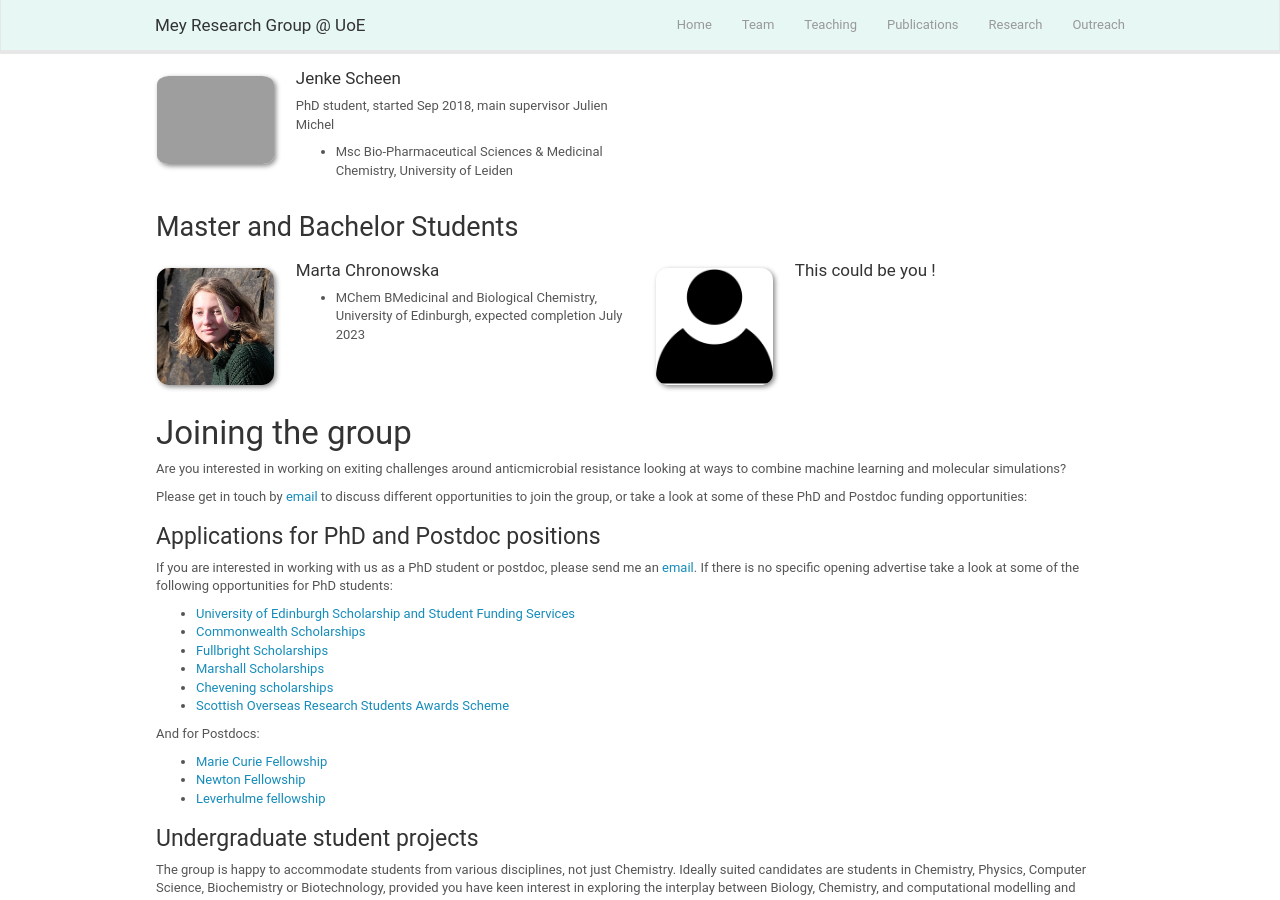
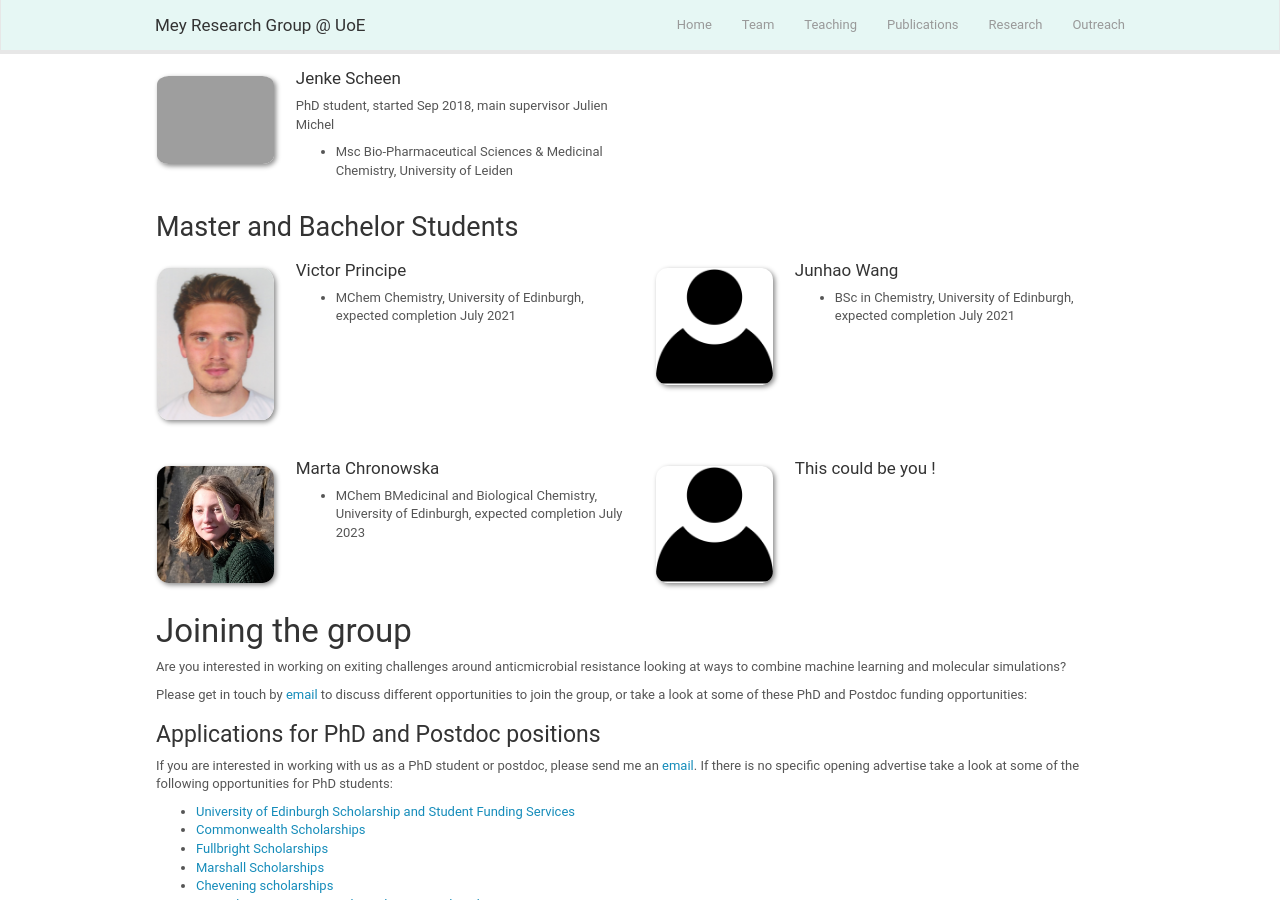
Before and after one commit to mozhu621/intellistream.github.io, a Jekyll site: the page built from _pages/team.md, in a window 1280 px wide and 900 px high, scrolled down 344 px. Built offline with Jekyll 4.4.1, drawn with Linux system fonts in a browser that asks for light colours; nearby versions of some CDN libraries.

Commit message:
updating new students

```diff
--- a/_data/news.yml
+++ b/_data/news.yml
@@ -1,3 +1,9 @@
+- date: 25/Sep/2020
+  headline: "Welcome to project students Junhao Wang and Victor Principe for the academic year 2020/2021!"
+
+- date: 07/Aug/202
+  headline: "We have a new preprint out on the <a href='https://arxiv.org/abs/2008.03067'>Best Practices for Alchemical Free Energy calculations </a>"
+
 - date: 10/Jun/2020
   headline: "The virtual I AM A.I. exhibition by IMAGINARY is now live at <a href='http://www.i-am.ai'>I AM A.I.</a>. Explore how an artificial intelligence, learns and thinks and take a look at how to train one using neural networks. From the 19th you will be able to see Antonia as a virtual guide taking you through the exhibtion."
 
--- a/_data/students.yml
+++ b/_data/students.yml
@@ -1,3 +1,17 @@
+- name: Victor Principe
+  photo: victor.jpeg
+  info: Chemical (MChem)
+  email:
+  number_educ: 1
+  education1: MChem Chemistry, University of Edinburgh, expected completion July 2021
+
+- name: Junhao Wang
+  photo: user.png
+  info: Chemistry (BSc Hons)
+  email:
+  number_educ: 1
+  education1: BSc in Chemistry, University of Edinburgh, expected completion July 2021
+
 - name: Marta Chronowska
   photo: marta.jpg
   info: Medicinal and Biological Chemistry (MChem)
```
Also changed, not shown: images/teampic/victor.jpeg (renamed from images/teampic/Vincent.jpeg).
